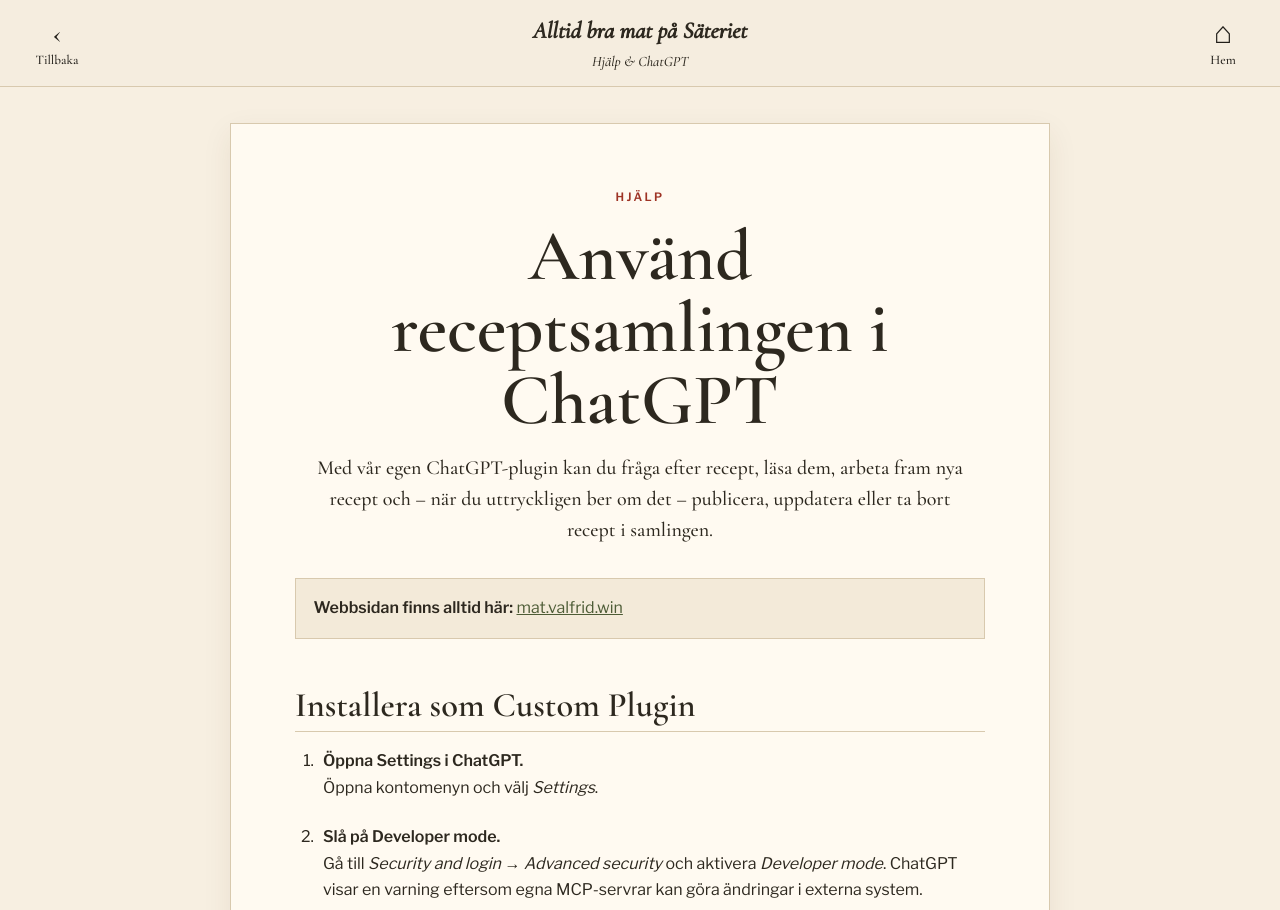
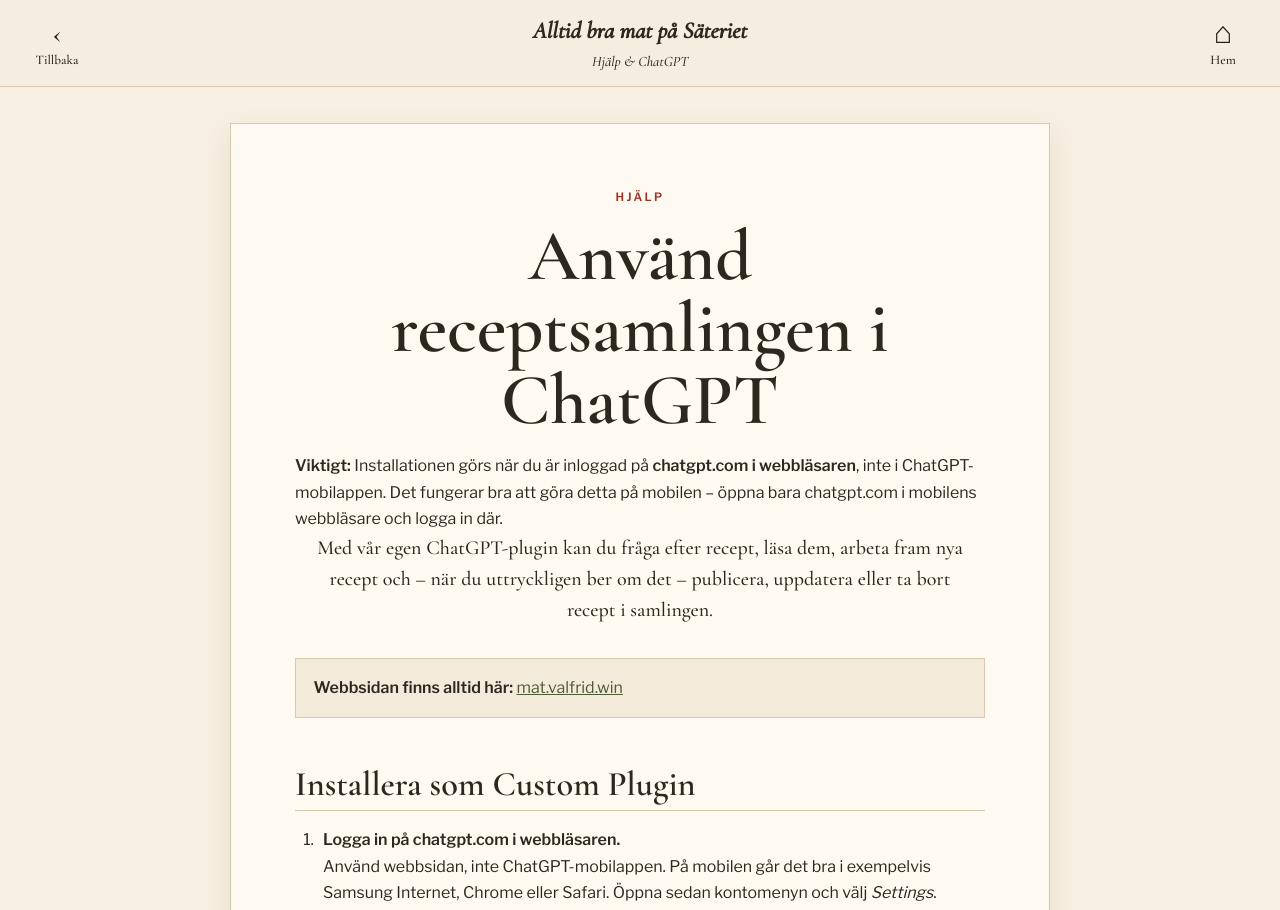
Before and after one commit to valfrid/alltidgodmatpasateriet, a website: page site/hjalp.html in a window 1280 px wide. Shown: the top 910 px of the page. Drawn offline with nearby package versions, Linux system fonts and the light colour scheme.

Commit message:
Clarify browser login for custom plugin setup

```diff
--- a/site/hjalp.html
+++ b/site/hjalp.html
@@ -16,13 +16,13 @@
 <article class="help-content">
 <p class="eyebrow">HJÄLP</p>
 <h1>Använd receptsamlingen i ChatGPT</h1>
-<p class="help-lead">Med vår egen ChatGPT-plugin kan du fråga efter recept, läsa dem, arbeta fram nya recept och – när du uttryckligen ber om det – publicera, uppdatera eller ta bort recept i samlingen.</p>
+<div class="help-browser-note"><strong>Viktigt:</strong> Installationen görs när du är inloggad på <strong>chatgpt.com i webbläsaren</strong>, inte i ChatGPT-mobilappen. Det fungerar bra att göra detta på mobilen – öppna bara chatgpt.com i mobilens webbläsare och logga in där.</div><p class="help-lead">Med vår egen ChatGPT-plugin kan du fråga efter recept, läsa dem, arbeta fram nya recept och – när du uttryckligen ber om det – publicera, uppdatera eller ta bort recept i samlingen.</p>
 
 <div class="help-note"><strong>Webbsidan finns alltid här:</strong> <a href="https://mat.valfrid.win">mat.valfrid.win</a></div>
 
 <h2>Installera som Custom Plugin</h2>
 <ol class="help-steps">
-<li><strong>Öppna Settings i ChatGPT.</strong><br>Öppna kontomenyn och välj <em>Settings</em>.</li>
+<li><strong>Logga in på chatgpt.com i webbläsaren.</strong><br>Använd webbsidan, inte ChatGPT-mobilappen. På mobilen går det bra i exempelvis Samsung Internet, Chrome eller Safari. Öppna sedan kontomenyn och välj <em>Settings</em>.</li>
 <li><strong>Slå på Developer mode.</strong><br>Gå till <em>Security and login</em> → <em>Advanced security</em> och aktivera <em>Developer mode</em>. ChatGPT visar en varning eftersom egna MCP-servrar kan göra ändringar i externa system.</li>
 <li><strong>Öppna Plugins.</strong><br>Gå till Plugins och tryck på <strong>+</strong> för att lägga till en egen plugin.</li>
 <li><strong>Skapa pluginen.</strong><br>Ange exempelvis namnet <strong>Alltid God Mat på Säteriet</strong>. Som Server URL använder du:<div class="server-url">https://alltidgodmatpasateriet.lars-258.workers.dev/mcp-v2</div>Välj <strong>No Auth</strong>, markera att du förstår riskinformationen och tryck <strong>Create</strong>.</li>
```
